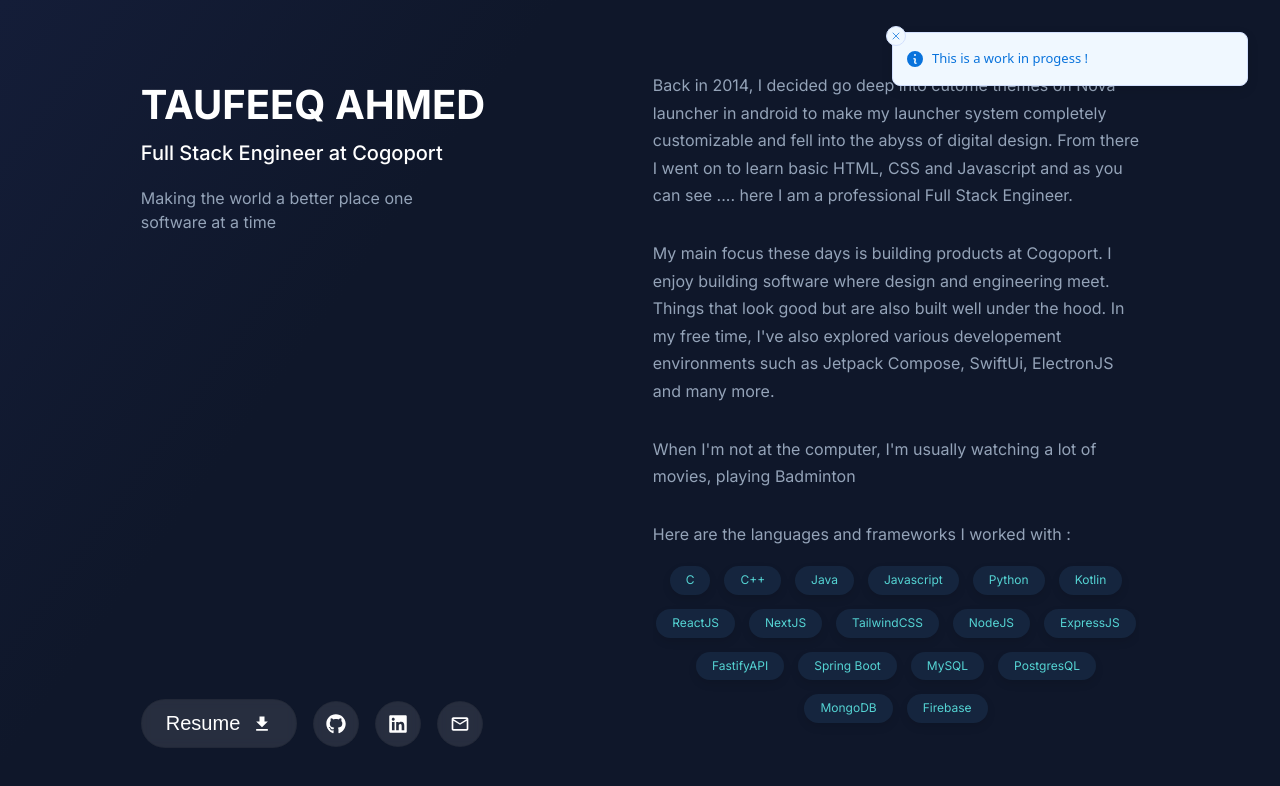
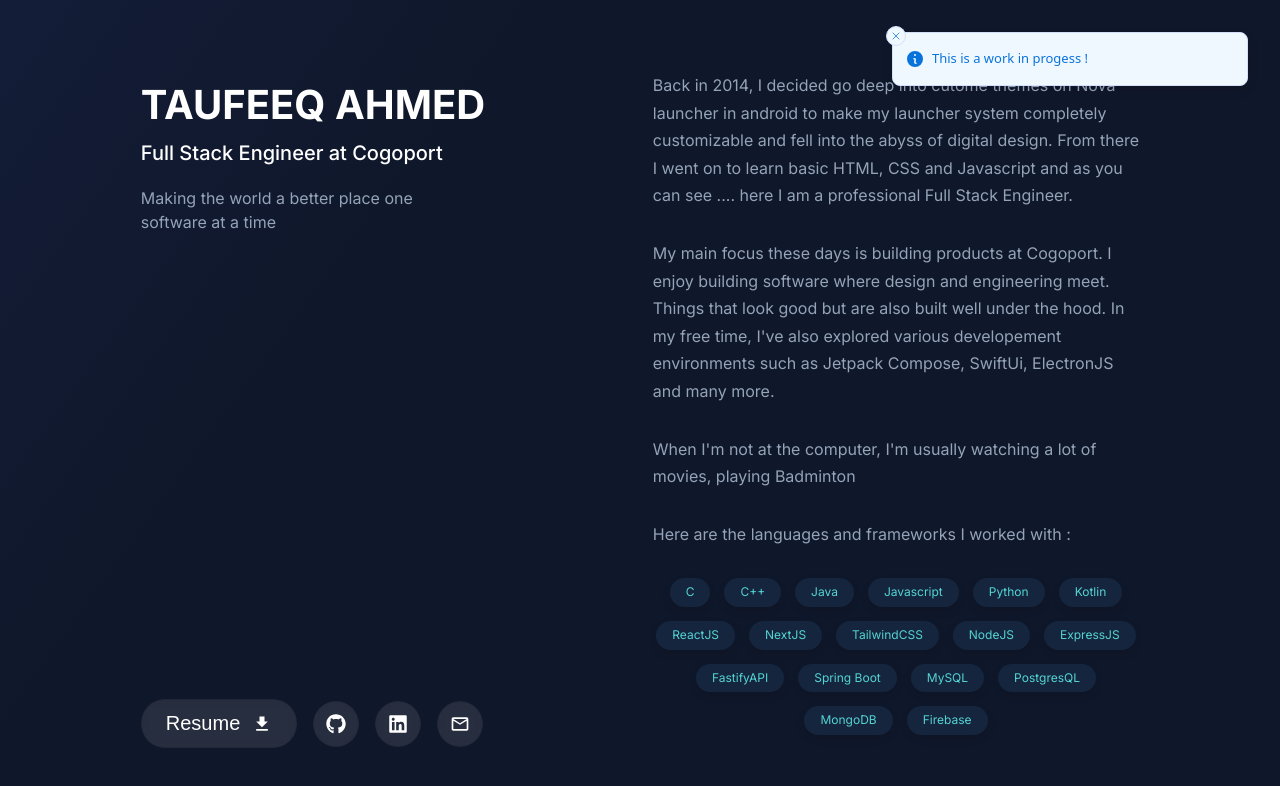
Before and after one commit to taufeeq-ahmed/maestro, a Next.js app: page / in a window 1280 px wide. Shown: the top 786 px of the page. Built offline with nearby package versions, Linux system fonts and the light colour scheme.

Commit message:
margin adjusted

```diff
--- a/components/DeveloperDescription/developerdescription.module.css
+++ b/components/DeveloperDescription/developerdescription.module.css
@@ -14,7 +14,6 @@
     align-items: center;
     flex-wrap: wrap;
     flex: 1;
-    margin-top: -12px;
 }
 
 .tech_pill {
```
